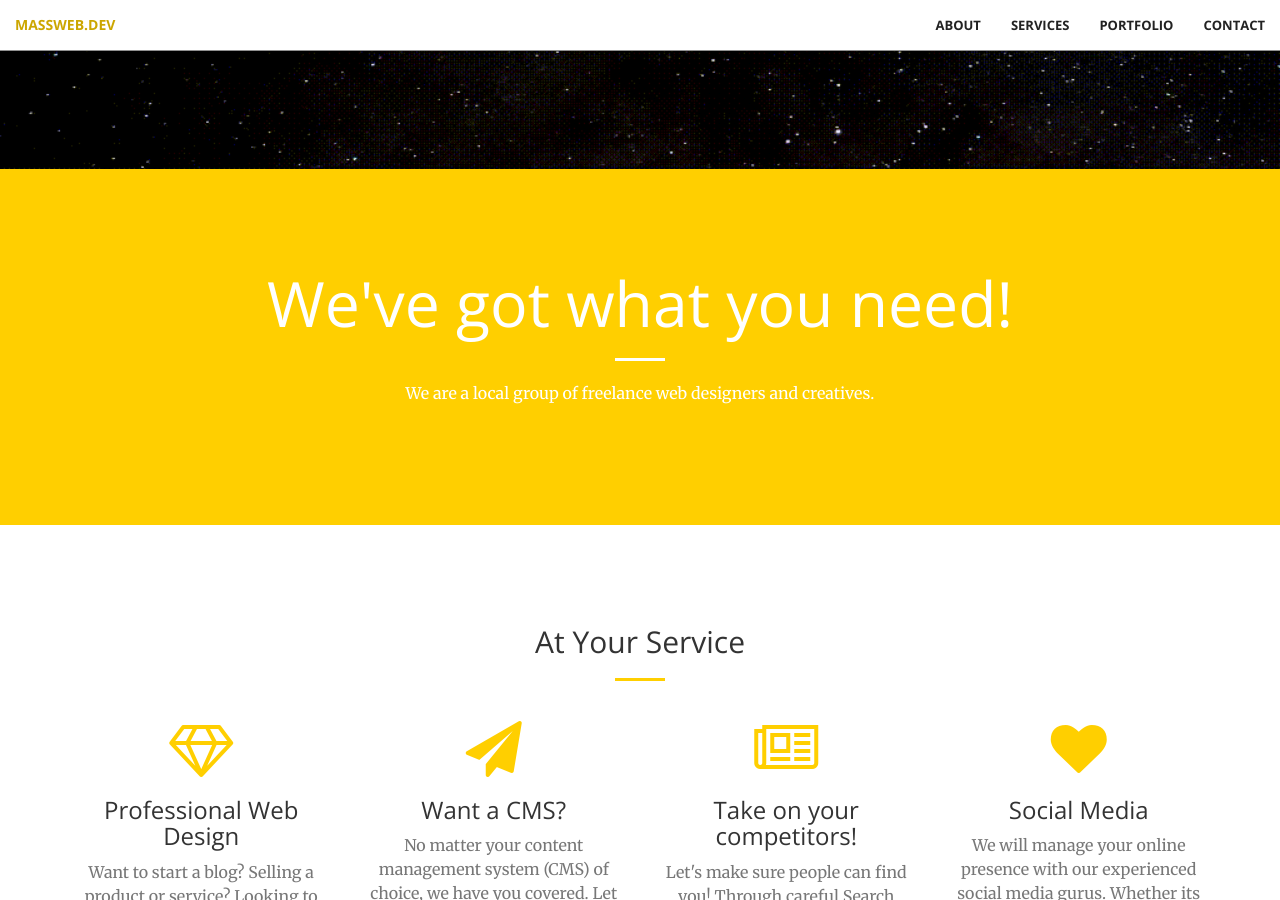
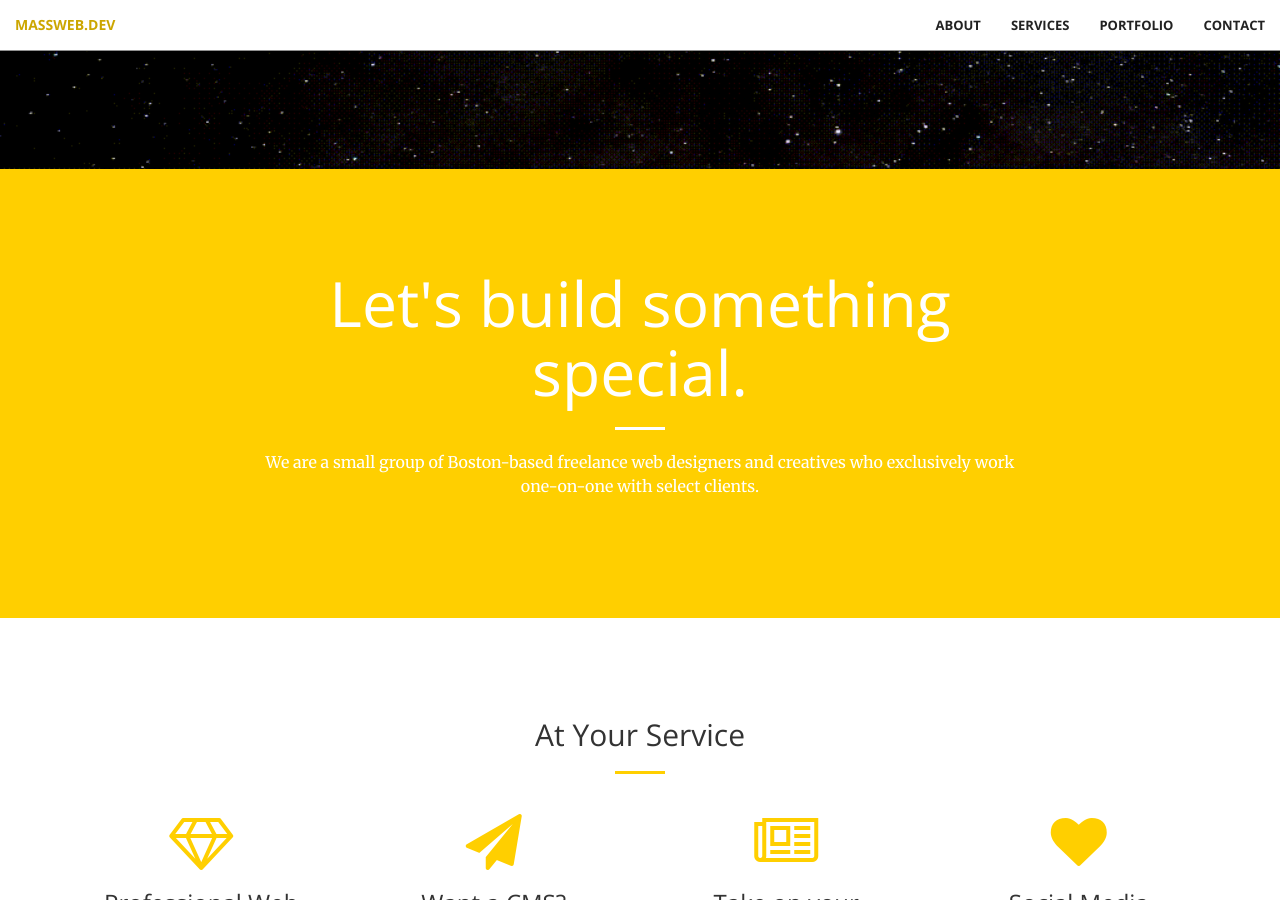
Before and after one commit to masswebdev/massweb.dev, a Jekyll site: the page built from index.html, in a window 1280 px wide and 900 px high, scrolled down 731 px. Built offline with Jekyll 4.4.1, drawn with Linux system fonts in a browser that asks for light colours.

Commit message:
Update call-to-action.html

```diff
--- a/_includes/call-to-action.html
+++ b/_includes/call-to-action.html
@@ -2,9 +2,9 @@
     <div class="container">
         <div class="row">
             <div class="col-lg-8 col-lg-offset-2 text-center">
-                <h1 class="section-heading">We've got what you need!</h1>
+                <h1 class="section-heading">Let's build something special.</h1>
                 <hr class="light">
-                <p>We are a local group of freelance web designers and creatives.</p>
+                <p>We are a small group of Boston-based freelance web designers and creatives who exclusively work one-on-one with select clients.</p>
                 <!--<a href="#" class="btn btn-default btn-xl">Get Started!</a>-->
             </div>
         </div>
```
